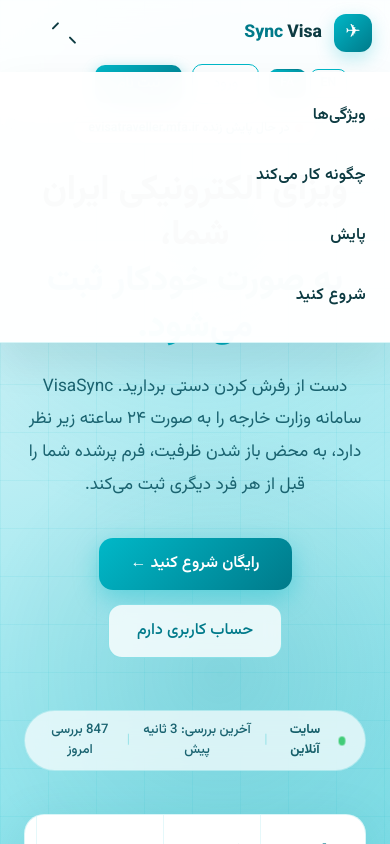
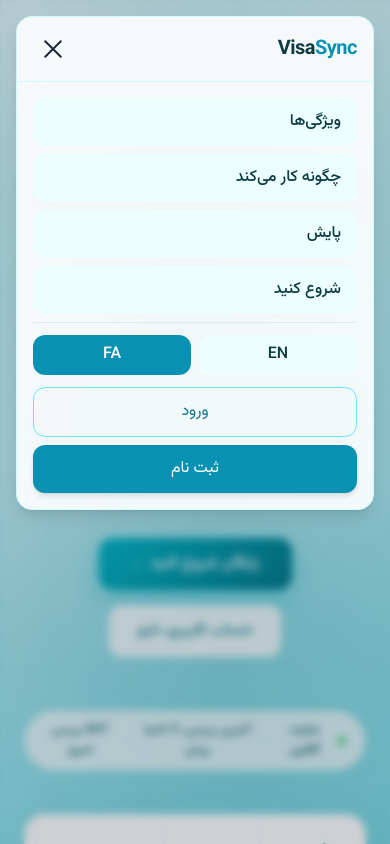
Before and after one commit to Hadi111jafari/VisaSyncUp, a React (Create React App) app: page / in a window 390 px wide. Both pictures are taken after a click on the button "Menu". Shown: the top 844 px of the page. Built offline with nearby package versions, Linux system fonts and the light colour scheme; no server answers.

Commit message:
Updated the nav, fixed applications page i18n and app title

```diff
--- a/public/index.html
+++ b/public/index.html
@@ -24,7 +24,7 @@
       work correctly both with client-side routing and a non-root public URL.
       Learn how to configure a non-root public URL by running `npm run build`.
     -->
-    <title>Auto mission</title>
+    <title>Visa Sync</title>
   </head>
   <body>
     <noscript>You need to enable JavaScript to run this app.</noscript>
--- a/src/components/HomePage.js
+++ b/src/components/HomePage.js
@@ -752,64 +752,216 @@
       <style>{styles}</style>
       <div className="hp-root" dir={isRTL ? "rtl" : "ltr"}>
         {/* ── NAV ── */}
-        <nav className={`hp-nav${scrolled ? " scrolled" : ""}`}>
-          <div className="hp-logo">
-            <div className="hp-logo-icon">✈</div>
-            <div className="hp-logo-text">
-              Visa<span>Sync</span>
-            </div>
-          </div>
+        <>
+          {/* Backdrop */}
+          <div
+            className={`fixed inset-0 z-40 bg-slate-900/20 backdrop-blur-sm transition-opacity duration-200 lg:hidden ${
+              mobileMenuOpen
+                ? "pointer-events-auto opacity-100"
+                : "pointer-events-none opacity-0"
+            }`}
+            onClick={() => setMobileMenuOpen(false)}
+          />
 
+          <nav
+            className={`fixed left-4 right-4 top-4 z-50
+      rounded-2xl border border-cyan-100
+      bg-white/90 shadow-lg
+      backdrop-blur-xl transition-all duration-300
+      ${scrolled ? "shadow-xl" : ""}
+    `}
+          >
+            <div className="flex h-16 items-center justify-between px-4 lg:px-8">
+              {/* Logo */}
               <button
-            type="button"
-            className={`hp-nav-toggle${mobileMenuOpen ? " open" : ""}`}
-            onClick={() => setMobileMenuOpen((open) => !open)}
-            aria-expanded={mobileMenuOpen}
-            aria-label={mobileMenuOpen ? "Close menu" : "Open menu"}
+                className="text-xl font-bold tracking-tight"
+                onClick={() => window.scrollTo({ top: 0, behavior: "smooth" })}
               >
-            <span />
-            <span />
-            <span />
+                Visa<span className="text-cyan-600">Sync</span>
               </button>
 
-          <div className={`hp-nav-links${mobileMenuOpen ? " open" : ""}`}>
-            <a href="#features" onClick={() => setMobileMenuOpen(false)}>
+              {/* Desktop Navigation */}
+              <div className="hidden items-center gap-8 lg:flex">
+                <a
+                  href="#features"
+                  className="font-medium text-slate-700 transition hover:text-cyan-600"
+                >
                   {t("homepage.nav.features")}
                 </a>
-            <a href="#steps" onClick={() => setMobileMenuOpen(false)}>
+
+                <a
+                  href="#steps"
+                  className="font-medium text-slate-700 transition hover:text-cyan-600"
+                >
                   {t("homepage.nav.howItWorks")}
                 </a>
-            <a href="#monitor" onClick={() => setMobileMenuOpen(false)}>
+
+                <a
+                  href="#monitor"
+                  className="font-medium text-slate-700 transition hover:text-cyan-600"
+                >
                   {t("homepage.nav.monitor")}
                 </a>
-            <a href="#cta" onClick={() => setMobileMenuOpen(false)}>
+
+                <a
+                  href="#cta"
+                  className="font-medium text-slate-700 transition hover:text-cyan-600"
+                >
                   {t("homepage.nav.getStarted")}
                 </a>
               </div>
 
-          <div className="hp-nav-actions">
-            <div className="hp-lang-switch">
+              {/* Desktop Actions */}
+              <div className="hidden items-center gap-3 lg:flex">
+                <div className="flex items-center gap-2">
                   <button
-                className={i18n.language === "en" ? "active" : ""}
+                    className={`rounded-lg border px-3 py-1.5 text-sm font-semibold transition ${
+                      i18n.language === "en"
+                        ? "border-cyan-600 bg-cyan-600 text-white"
+                        : "border-cyan-300 text-cyan-700"
+                    }`}
                     onClick={() => changeLang("en")}
                   >
                     EN
                   </button>
+
                   <button
-                className={i18n.language === "fa" ? "active" : ""}
+                    className={`rounded-lg border px-3 py-1.5 text-sm font-semibold transition ${
+                      i18n.language === "fa"
+                        ? "border-cyan-600 bg-cyan-600 text-white"
+                        : "border-cyan-300 text-cyan-700"
+                    }`}
                     onClick={() => changeLang("fa")}
                   >
                     FA
                   </button>
                 </div>
-            <button className="btn-ghost" onClick={onSignIn}>
+
+                <button
+                  onClick={onSignIn}
+                  className="rounded-xl border border-cyan-300 px-4 py-2 text-cyan-700 transition hover:bg-cyan-50"
+                >
                   {t("Login")}
                 </button>
-            <button className="btn-primary" onClick={onSignUp}>
+
+                <button
+                  onClick={onSignUp}
+                  className="rounded-xl bg-cyan-600 px-5 py-2 text-white shadow-md transition hover:bg-cyan-700"
+                >
                   {t("Sign Up")}
                 </button>
               </div>
+
+              {/* Mobile Hamburger */}
+              <button
+                onClick={() => setMobileMenuOpen(!mobileMenuOpen)}
+                className="flex flex-col justify-center gap-1.5 p-2 lg:hidden"
+                aria-label="Menu"
+              >
+                <span
+                  className={`block h-0.5 w-6 rounded-full bg-slate-800 transition-all duration-300 ${
+                    mobileMenuOpen ? "translate-y-2 rotate-45" : ""
+                  }`}
+                />
+
+                <span
+                  className={`block h-0.5 w-6 rounded-full bg-slate-800 transition-all duration-300 ${
+                    mobileMenuOpen ? "opacity-0" : "opacity-100"
+                  }`}
+                />
+
+                <span
+                  className={`block h-0.5 w-6 rounded-full bg-slate-800 transition-all duration-300 ${
+                    mobileMenuOpen ? "-translate-y-2 -rotate-45" : ""
+                  }`}
+                />
+              </button>
+            </div>
+
+            {/* Mobile Menu */}
+            <div
+              className={`overflow-hidden transition-all duration-300 lg:hidden ${
+                mobileMenuOpen
+                  ? "max-h-[500px] border-t border-cyan-100"
+                  : "max-h-0"
+              }`}
+            >
+              <div className="space-y-2 p-4">
+                <a
+                  href="#features"
+                  onClick={() => setMobileMenuOpen(false)}
+                  className="block rounded-xl bg-cyan-50 px-4 py-3 font-medium"
+                >
+                  {t("homepage.nav.features")}
+                </a>
+
+                <a
+                  href="#steps"
+                  onClick={() => setMobileMenuOpen(false)}
+                  className="block rounded-xl bg-cyan-50 px-4 py-3 font-medium"
+                >
+                  {t("homepage.nav.howItWorks")}
+                </a>
+
+                <a
+                  href="#monitor"
+                  onClick={() => setMobileMenuOpen(false)}
+                  className="block rounded-xl bg-cyan-50 px-4 py-3 font-medium"
+                >
+                  {t("homepage.nav.monitor")}
+                </a>
+
+                <a
+                  href="#cta"
+                  onClick={() => setMobileMenuOpen(false)}
+                  className="block rounded-xl bg-cyan-50 px-4 py-3 font-medium"
+                >
+                  {t("homepage.nav.getStarted")}
+                </a>
+
+                <div className="border-t border-slate-200 pt-3">
+                  <div className="mb-3 flex gap-2">
+                    <button
+                      onClick={() => changeLang("en")}
+                      className={`flex-1 rounded-xl py-2 font-medium ${
+                        i18n.language === "en"
+                          ? "bg-cyan-600 text-white"
+                          : "bg-cyan-50"
+                      }`}
+                    >
+                      EN
+                    </button>
+
+                    <button
+                      onClick={() => changeLang("fa")}
+                      className={`flex-1 rounded-xl py-2 font-medium ${
+                        i18n.language === "fa"
+                          ? "bg-cyan-600 text-white"
+                          : "bg-cyan-50"
+                      }`}
+                    >
+                      FA
+                    </button>
+                  </div>
+
+                  <button
+                    onClick={onSignIn}
+                    className="mb-2 w-full rounded-xl border border-cyan-300 py-3 text-cyan-700"
+                  >
+                    {t("Login")}
+                  </button>
+
+                  <button
+                    onClick={onSignUp}
+                    className="w-full rounded-xl bg-cyan-600 py-3 text-white shadow-md"
+                  >
+                    {t("Sign Up")}
+                  </button>
+                </div>
+              </div>
+            </div>
           </nav>
+        </>
 
         {/* ── HERO ── */}
         <section className="hp-hero">
--- a/src/locales/en.json
+++ b/src/locales/en.json
@@ -160,7 +160,42 @@
       "timeline": "Status history",
       "documents": "Attached documents",
       "downloadPdf": "Download approval PDF",
-      "reapply": "Reapply"
+      "reapply": "Reapply",
+
+      "samples": {
+        "pending": {
+          "visaType": "🇦🇫 Tourist 30-day",
+          "timeline": [
+            "Application submitted",
+            "Documents review",
+            "Awaiting result"
+          ],
+          "docs": ["Passport photo", "Passport scan"]
+        },
+        "approved": {
+          "visaType": "🇦🇫 Pilgrimage",
+          "timeline": [
+            "Application submitted",
+            "Final approval",
+            "Ready to download approval"
+          ],
+          "docs": ["Passport photo", "Passport scan", "Payment confirmation"]
+        },
+        "rejected": {
+          "visaType": "🇦🇫 Business",
+          "reason": "Low passport image quality",
+          "timeline": [
+            "Application submitted",
+            "Review",
+            "Application rejected"
+          ],
+          "docs": ["Passport photo", "Passport scan"]
+        },
+        "draft": {
+          "visaType": "🇮🇷 Tourist",
+          "timeline": ["Initial information saved"]
+        }
+      }
     },
     "dashboard": {
       "cards": {
@@ -349,42 +384,6 @@
         "clearHistory": "Clear history",
         "deleteAccount": "Delete account"
       }
-    },
-    "applications": {
-      "samples": {
-        "pending": {
-          "visaType": "🇦🇫 Tourist 30-day",
-          "timeline": [
-            "Application submitted",
-            "Documents review",
-            "Awaiting result"
-          ],
-          "docs": ["Passport photo", "Passport scan"]
-        },
-        "approved": {
-          "visaType": "🇦🇫 Pilgrimage",
-          "timeline": [
-            "Application submitted",
-            "Final approval",
-            "Ready to download approval"
-          ],
-          "docs": ["Passport photo", "Passport scan", "Payment confirmation"]
-        },
-        "rejected": {
-          "visaType": "🇦🇫 Business",
-          "reason": "Low passport image quality",
-          "timeline": [
-            "Application submitted",
-            "Review",
-            "Application rejected"
-          ],
-          "docs": ["Passport photo", "Passport scan"]
-        },
-        "draft": {
-          "visaType": "🇮🇷 Tourist",
-          "timeline": ["Initial information saved"]
-        }
-      }
     }
   },
   "homepage": {
```
Also changed, not shown: public/manifest.json, 1 other file (tests, documents, lock files or other folders). Lines whose indentation alone changed are shown as unchanged.
